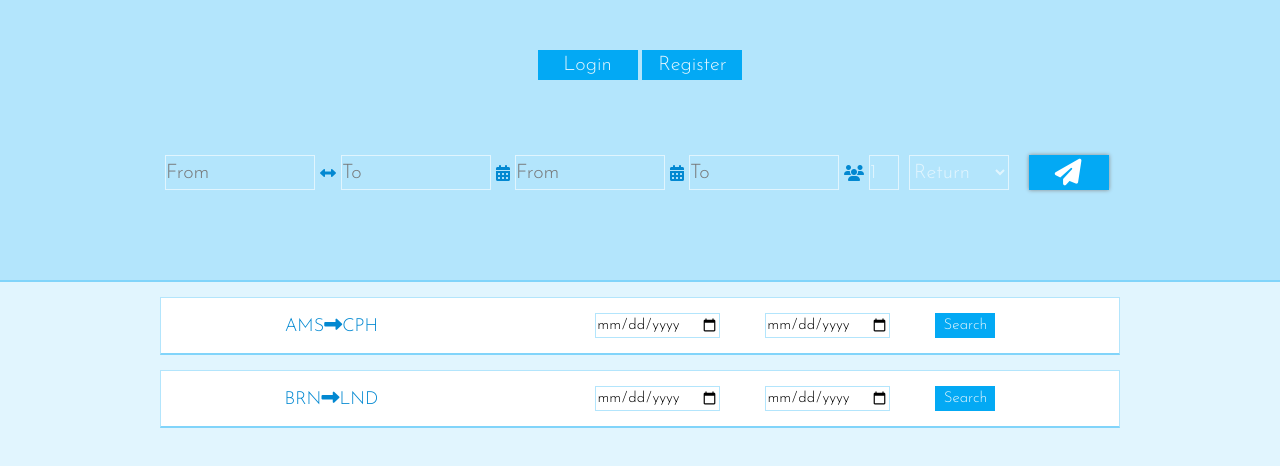
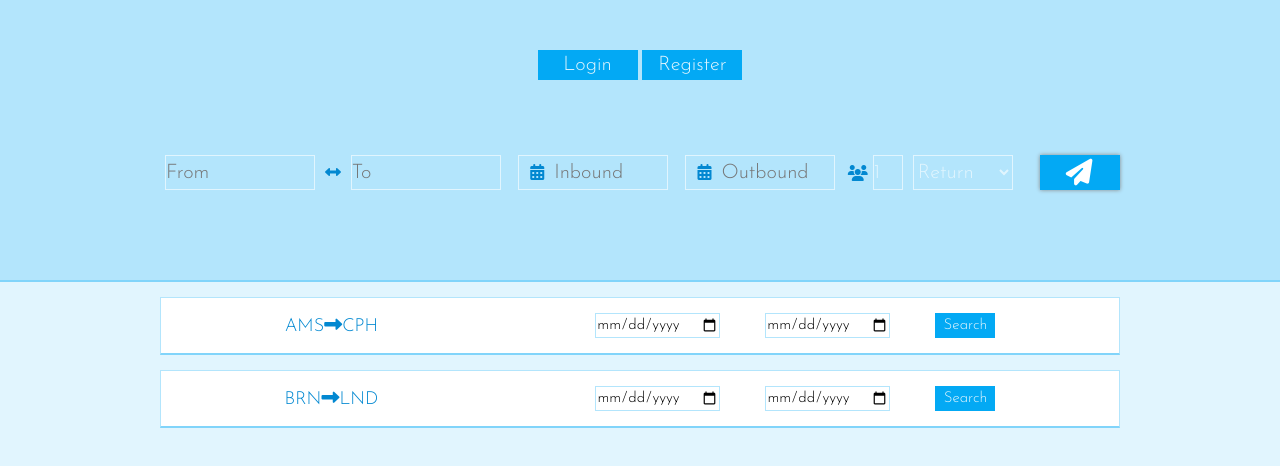
Before and after one commit to Lunagradel/momondocopy, a website: page app/index.html in a window 1280 px wide. Drawn offline with nearby package versions, Linux system fonts and the light colour scheme.

Commit message:
Repsonsive login

```diff
--- a/app/index.html
+++ b/app/index.html
@@ -20,21 +20,27 @@
       </div>
       <form class="" action="index.html" method="post">
         <div class="">
+          <span class="date-span">
             <input class="from" type="text" name="from" placeholder="From" maxlength="3">
             <i class="fa fa-arrows-h" aria-hidden="true"></i>
             <input class="to" type="text" name="to" placeholder="To">
+          </span>
+          <span class="bound-date">
             <i class="fa fa-calendar" aria-hidden="true"></i>
-          <input placeholder="From" class="from-date" type="text" name="fromDate" onfocus="(this.type='date')" onblur="(this.type='text')">
-          <!-- <input class="from-date" type="date" name="fromDate" value=""> -->
+            <input placeholder="Inbound" class="from-date" type="text" name="fromDate" onfocus="(this.type='date')" onblur="(this.type='text')">
+          </span>
+          <span class="bound-date">
             <i class="fa fa-calendar" aria-hidden="true"></i>
-          <input placeholder="To" class="to-date" type="text" name="toDate" onfocus="(this.type='date')" onblur="(this.type='text')">
-          <!-- <input class="to-date"  type="date" name="toDate" value=""> -->
+            <input placeholder="Outbound" class="to-date" type="text" name="toDate" onfocus="(this.type='date')" onblur="(this.type='text')">
+          </span>
+          <span class="number-return">
             <i class="fa fa-users" aria-hidden="true"></i>
             <input type="number" class="passengers" name="passengers" value="1">
             <select class="return" name="returnOneway">
               <option value="return">Return</option>
               <option value="oneway">One way</option>
             </select>
+          </span>
           <button class="regular-button" type="button" name="submit" id="goSearch"><i class="fa fa-paper-plane fa-2x" aria-hidden="true"></i></button>
         </div>
 
@@ -86,10 +92,10 @@
         <div class="card box-overlay">
           <h3>LOGIN</h3>
           <form class="login">
-            Email:
-            <input type="email" name="loginMail" value="" placeholder="John@doe.com">
-            Password:
-            <input type="Password" name="loginPass" value="">
+            <span>
+              <input type="email" name="loginMail" value="" placeholder="Email">
+              <input type="Password" name="loginPass" value="" placeholder="Password">
+            </span>
             <div type="button" id="login" class="regular-button" value="login" name="button">login</div>
           </form>
         </div>
--- a/app/scss/login.scss
+++ b/app/scss/login.scss
@@ -36,3 +36,18 @@
   @include justify-content(flex-end);
   @include flex-direction(column);
 }
+#LoginContainer{
+  .login span{
+    @include display-flex();
+    @include align-items(center);
+    @include flex-direction(column);
+    text-align: center;
+  }
+}
+
+#login{
+  margin: 25px auto 0px;
+  text-align: center;
+  padding: 7px;
+  width: 80px;
+}
--- a/app/scss/styles.scss
+++ b/app/scss/styles.scss
@@ -31,27 +31,65 @@ body{
   div{
     padding-bottom: 40px;
   }
-	//border-bottom: solid 2px #29B6F6;
   form{
-    // display: flex;
-		// align-items: center;
-		// justify-content: space-between;
-    // @include align-items(center);
-		// @include justify-content(space-between);
-    // position: relative;
     padding: 35px 0 0;
     width: 75vw;
-		@include bp-tablet() {
-
-		}
-    @include bp-mobile() {
-      flex-direction: column;
-      justify-content: center;
-    }
-
 		div {
+			position: relative;
+			margin: 0 auto;
 			@include display-flex();
 			@include align-items(center);
+			@include justify-content(space-between);
+			@include bp-tablet() {
+				flex-direction: column;
+				width: 500px;
+				max-width: 85%;
+				span{
+					width: 100%;
+					text-align: center;
+					padding-bottom: 10px;
+				}
+				.number-return{
+					justify-content: center;
+					.passengers{
+						padding-left: 10px;
+					}
+				}
+			}
+			@include bp-mobile() {
+	      flex-direction: column;
+				width: 500px;
+				max-width: 85%;
+				span{
+					width: 100%;
+					text-align: center;
+					padding-bottom: 10px;
+				}
+				.number-return{
+					justify-content: center;
+				}
+	    }
+			.date-span{
+				min-width: 345px;
+				@include bp-mobile() {
+					min-width: 100%;
+				}
+			}
+			.number-return{
+				@include display-flex();
+				@include align-items(center);
+			}
+			.bound-date{
+				position: relative;
+				input{
+					padding-left: 35px;
+				}
+				.fa{
+					position: absolute;
+					left: 17px;
+					top: 9px;
+				}
+			}
 		}
     input, select{
       margin: 0 5px;
@@ -62,8 +100,13 @@ body{
 			border: solid 1px $btnFontColor;
 			font-family: $mainFont;
 			font-size: 20px;
+			@include bp-tablet() {
+				width: 100%;
+				margin: 2px 0px;
+			}
       @include bp-mobile() {
         margin: 2px 0px;
+				width: 100%;
       }
     }
 		.passengers{
@@ -540,15 +583,6 @@ a{
 	height: 400px;
 	@include display-flex();
 	@include flex-direction(column);
-
-	@include bp-tablet(){
-		width: 95%;
-	}
-
-	@include bp-mobile(){
-		width: 95%;
-		height: 450px;
-	}
 }
 
 .booking-number {
@@ -574,11 +608,6 @@ a{
 	width: 100%;
 	height: 330px;
 	@include display-flex();
-
-	@include bp-mobile(){
-		flex-direction: column;
-		height: 380px;
-	}
 }
 
 .passenger-info, .flight-information {
@@ -594,18 +623,10 @@ a{
 		border-bottom: solid 2px $mainFontColor;
 		margin-top: 15px;
 	}
-
-	@include bp-mobile(){
-		width: 100%;
-		height: 50%;
-	}
 }
 
 .flight-information {
 	border-right: solid 1px $bordercolor;
-	@include bp-mobile(){
-		border:none;
-	}
 }
 
 .outbound, .inbound {
@@ -618,10 +639,6 @@ a{
 	@include align-items(center);
 	margin-top: 20px;
 
-	@include bp-mobile(){
-		width: 98%;
-	}
-
 }
 
 .bound-info {
@@ -629,14 +646,6 @@ a{
 	font-weight: bold;
 	font-size: 25px;
 	margin-top: 5px;
-
-	@include bp-tablet(){
-		font-size: 20px;
-	}
-
-	@include bp-mobile(){
-		font-size: 15px;
-	}
 }
 
 .passengers {
```
Also changed, not shown: app/css/styles.css. Lines whose indentation alone changed are shown as unchanged.
